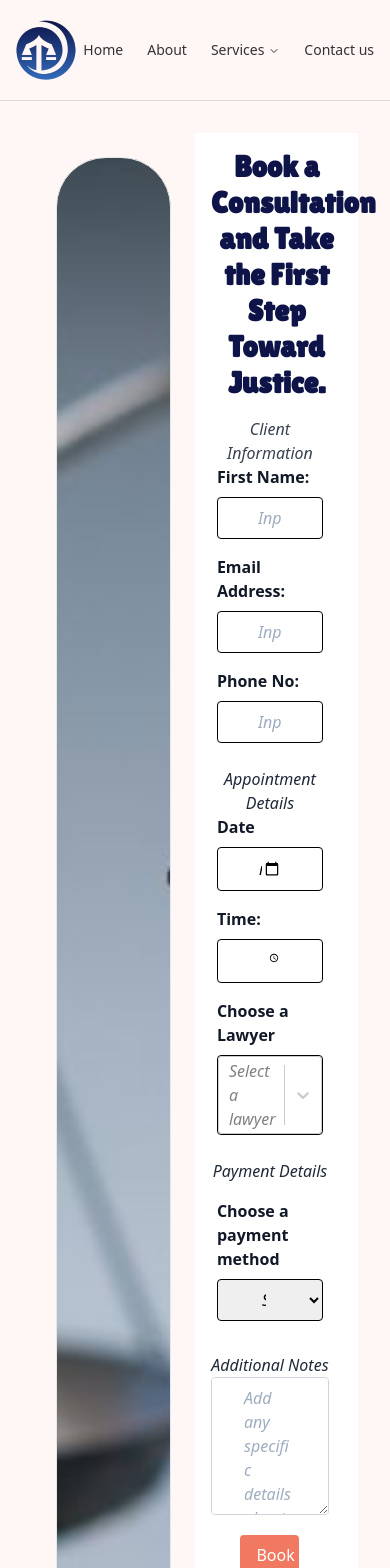
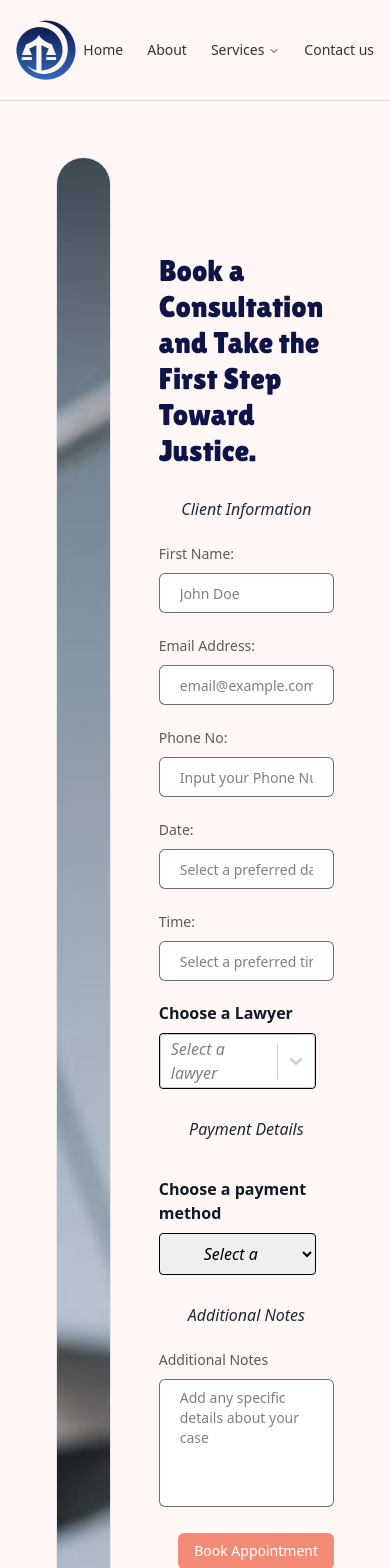
Before and after one commit to Project-legalease/legalease-client, a Next.js app: page /booking-app in a window 390 px wide. Shown: the top 1568 px of the page. Built offline with nearby package versions, Linux system fonts and the light colour scheme; a web font is replaced by a local one.

Commit message:
I restructured booking-app-form.tsx I incoporated a library for a better user interface

```diff
--- a/components/booking-app/booking-app-form.tsx
+++ b/components/booking-app/booking-app-form.tsx
@@ -1,5 +1,10 @@
 import React, { useState } from "react";
 import Select from "react-select";
+import { TbAlertCircle } from "react-icons/tb";
+import { Form, FormControl, FormField, FormItem, FormLabel, FormMessage } from "@/components/ui/form";
+import { zodResolver } from "@hookform/resolvers/zod";
+import { useForm } from "react-hook-form";
+import { z } from "zod";
 
 const lawyers = [
   { id: "1", value: "lawyer1", label: "John Doe" },
@@ -10,29 +15,40 @@ const lawyers = [
   { id: "6", value: "lawyer6", label: "Joachim Sourh" },
 ];
 
-const BookingAppForm = () => {
-  const [clientData, setClientData] = useState({
-    name: "",
-    email: "",
-    phoneNo: "",
+const formSchema = z.object({
+  name: z.string().nonempty("Name is required").trim(),
+  email: z.string().nonempty("Email is required").email("Invalid email address"),
+  phoneNo: z.string().nonempty("Phone number is required").trim(),
+  date: z.string().nonempty("Date is required").trim(),
+  time: z.string().nonempty("Time is required").trim(),
+  lawyer: z.string().nonempty("Lawyer is required").trim(),
+  notes: z.string().nonempty("Notes is required").trim(),
+  payment: z.string().nonempty("Payment is required").trim(),
 });
 
+function BookingAppForm(): React.JSX.Element {
+  const [error, setError] = useState("");
+  const [loading, setLoading] = useState(false);
   const [appointmentData, setAppointmentData] = useState({
+    lawyer: null,
+    payment: "",
+  });
+
+  const form = useForm<z.infer<typeof formSchema>>({
+    resolver: zodResolver(formSchema),
+    defaultValues: {
+      email: "",
+      name: "",
+      phoneNo: "",
       date: "",
       time: "",
-    lawyer: null,
+      lawyer: "",
+      notes: "",
       payment: "",
-    notes: "",
+    },
   });
 
-  const handleClientChange = (event: any) => {
-    setClientData({
-      ...clientData,
-      [event.target.name]: event.target.value,
-    });
-  };
-
-  const handleAppointmentChange = (event: any) => {
+  const handleAppointmentChange = (event: React.ChangeEvent<HTMLSelectElement>) => {
     setAppointmentData({
       ...appointmentData,
       [event.target.name]: event.target.value,
@@ -46,78 +62,113 @@ const BookingAppForm = () => {
     });
   };
 
+  async function onSubmit(values: z.infer<typeof formSchema>) {
+    setError("");
+    setLoading(true);
+    console.log(values);
+  }
+
   return (
-      <div className="w-[50%] p-4 bg-white">
-        <h1 className="text-3xl font-extrabold text-center text-primary-blue48 font-lilita">Book a Consultation and Take the First Step Toward Justice.</h1>
+    <Form {...form}>
+      <form
+        onSubmit={form.handleSubmit(onSubmit)}
+        className="space-y-5 max-w-md sm:max-w-md py-10 w-full sm:w-3/5 px-6 rounded-lg mx-auto fade-in-30">
+        <div>
+          <h2 className="text-3xl text-primary-blue48 font-lilita mt-20">Book a Consultation and Take the First Step Toward Justice.</h2>
+        </div>
+        {!!error && (
+          <div className="relative w-full rounded-lg border px-4 py-3 text-sm border-destructive/50 text-destructive flex items-center gap-2">
+            <TbAlertCircle className="size-4" />
+            <span className="text-sm">{error}</span>
+          </div>
+        )}
 
-        <form className="w-[90%] flex flex-col items-center">
-          <p className="text-center text-gray-700 italic pt-4">Client Information</p>
-          <div className="mb-4 w-[90%]">
-            <label className="block mb-2 font-extrabold text-gray-900">First Name:</label>
+        <p className="text-center text-gray-800 italic pt-2">Client Information</p>
+        <FormField
+          control={form.control}
+          name="name"
+          render={({ field }) => (
+            <FormItem>
+              <FormLabel className="text-primary-dark32/80 font-normal">First Name:</FormLabel>
+              <FormControl>
                 <input
-              type="text"
-              name="name"
-              value={clientData.name}
-              onChange={handleClientChange}
-              className="w-full px-10 py-2 border rounded border-solid border-black placeholder-slate-400 placeholder-opacity-90 italic"
-              placeholder="Input Your First Name"
-              required
+                  placeholder="John Doe"
+                  {...field}
+                  className="w-full h-10 rounded-md placeholder:text-black/50 placeholder:text-sm placeholder:font-normal px-5 text-primary-dark32 border border-primary-dark32/70 focus-visible:outline-none focus:outline-none"
                 />
-          </div>
-
-          <div className="mb-4 w-[90%]">
-            <label className="block mb-2 font-extrabold text-gray-900">Email Address:</label>
+              </FormControl>
+              <FormMessage />
+            </FormItem>
+          )}
+        />
+        <FormField
+          control={form.control}
+          name="email"
+          render={({ field }) => (
+            <FormItem>
+              <FormLabel className="text-primary-dark32/80 font-normal">Email Address:</FormLabel>
+              <FormControl>
                 <input
-              type="email"
-              name="email"
-              value={clientData.email}
-              onChange={handleClientChange}
-              className="w-full px-10 py-2 border rounded border-solid border-black placeholder-slate-400 placeholder-opacity-90 italic"
-              placeholder="Input Your Email Address"
-              required
+                  placeholder="email@example.com"
+                  {...field}
+                  className="w-full h-10 rounded-md placeholder:text-black/50 placeholder:text-sm placeholder:font-normal px-5 text-primary-dark32 border border-primary-dark32/70 focus-visible:outline-none focus:outline-none"
                 />
-          </div>
-
-          <div className="mb-4 w-[90%]">
-            <label className="block mb-2 font-extrabold text-gray-900">Phone No:</label>
+              </FormControl>
+              <FormMessage />
+            </FormItem>
+          )}
+        />
+        <FormField
+          control={form.control}
+          name="phoneNo"
+          render={({ field }) => (
+            <FormItem>
+              <FormLabel className="text-primary-dark32/80 font-normal">Phone No:</FormLabel>
+              <FormControl>
                 <input
-              type="text"
-              name="phoneNo"
-              value={clientData.phoneNo}
-              onChange={handleClientChange}
-              className="w-full px-10 py-2 border rounded border-solid border-black placeholder-slate-400 placeholder-opacity-90 italic"
-              placeholder="Input Your Phone Number"
-              required
+                  placeholder="Input your Phone Number"
+                  {...field}
+                  className="w-full h-10 rounded-md placeholder:text-black/50 placeholder:text-sm placeholder:font-normal px-5 text-primary-dark32 border border-primary-dark32/70 focus-visible:outline-none focus:outline-none"
                 />
-          </div>
-
-          <p className="text-center text-gray-800 italic pt-2">Appointment Details</p>
-          <div className="mb-4 w-[90%]">
-            <label className="block mb-2 font-extrabold text-gray-900">Date</label>
+              </FormControl>
+              <FormMessage />
+            </FormItem>
+          )}
+        />
+        <FormField
+          control={form.control}
+          name="date"
+          render={({ field }) => (
+            <FormItem>
+              <FormLabel className="text-primary-dark32/80 font-normal">Date:</FormLabel>
+              <FormControl>
                 <input
-              type="date"
-              name="date"
-              value={appointmentData.date}
-              onChange={handleAppointmentChange}
-              className="w-full px-10 py-2 border rounded border-solid border-black placeholder-slate-400 placeholder-opacity-90 italic"
                   placeholder="Select a preferred date"
-              required
+                  {...field}
+                  className="w-full h-10 rounded-md placeholder:text-black/50 placeholder:text-sm placeholder:font-normal px-5 text-primary-dark32 border border-primary-dark32/70 focus-visible:outline-none focus:outline-none"
                 />
-          </div>
-
-          <div className="mb-4 w-[90%]">
-            <label className="block mb-2 font-extrabold text-gray-900">Time:</label>
+              </FormControl>
+              <FormMessage />
+            </FormItem>
+          )}
+        />
+        <FormField
+          control={form.control}
+          name="time"
+          render={({ field }) => (
+            <FormItem>
+              <FormLabel className="text-primary-dark32/80 font-normal">Time:</FormLabel>
+              <FormControl>
                 <input
-              type="time"
-              name="time"
-              value={appointmentData.time}
-              onChange={handleAppointmentChange}
-              className="w-full px-10 py-2 border rounded border-solid border-black placeholder-slate-400 placeholder-opacity-90 italic"
                   placeholder="Select a preferred time"
-              required
+                  {...field}
+                  className="w-full h-10 rounded-md placeholder:text-black/50 placeholder:text-sm placeholder:font-normal px-5 text-primary-dark32 border border-primary-dark32/70 focus-visible:outline-none focus:outline-none"
                 />
-          </div>
-
+              </FormControl>
+              <FormMessage />
+            </FormItem>
+          )}
+        />
         <div className="mb-4 w-[90%]">
           <label className="block mb-2 font-extrabold text-gray-900">Choose a Lawyer</label>
           <Select
@@ -157,26 +208,35 @@ const BookingAppForm = () => {
           </select>
         </div>
 
-          <p className="text-center text-gray-800 italic pt-4">
-            <label htmlFor="notes">Additional Notes</label>
-          </p>
+        <p className="text-center text-gray-800 italic pt-2">Additional Notes</p>
+        <FormField
+          control={form.control}
+          name="notes"
+          render={({ field }) => (
+            <FormItem>
+              <FormLabel className="text-primary-dark32/80 font-normal">Additional Notes</FormLabel>
+              <FormControl>
                 <textarea
-            name="notes"
-            id="notes"
-            rows={5}
-            cols={40}
-            className="px-8 py-2 w-full border rounded border-solid border-gray-300 placeholder-slate-400 placeholder-opacity-90 italic"
                   placeholder="Add any specific details about your case"
-            value={appointmentData.notes}
-            onChange={handleAppointmentChange}
+                  {...field}
+                  className="w-full h-32 py-2 resize-none rounded-md placeholder:text-black/50 placeholder:text-sm placeholder:font-normal px-5 text-primary-dark32 border border-primary-dark32/70 focus-visible:outline-none focus:outline-none"
                 />
+              </FormControl>
+              <FormMessage />
+            </FormItem>
+          )}
+        />
+        <div className="flex items-center justify-end gap-2 mt-4 mb-10">
+          <button
+            type="submit"
+            className="w-fit px-4 py-2 text-white text-sm bg-primary-orange61/85 rounded-md hover:bg-primary-orange61 duration-300">
+            {loading ? "Loading..." : "Book Appointment"}
 
-          <button type="submit" className="w-1/2 px-4 py-2 mt-5 text-white bg-primary-orange61 rounded hover:bg-primary-orange61">
-            Book Appointment
           </button>
+        </div>
       </form>
-      </div>
+    </Form>
   );
-};
+}
 
 export default BookingAppForm;
```
Lines whose indentation alone changed are shown as unchanged.
